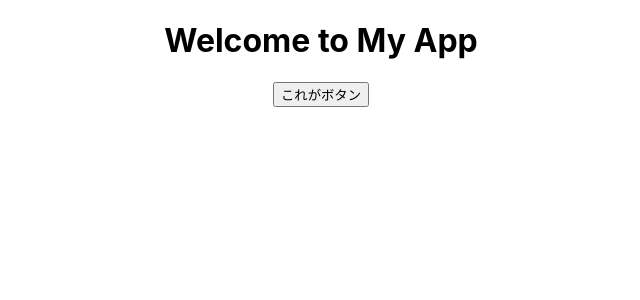
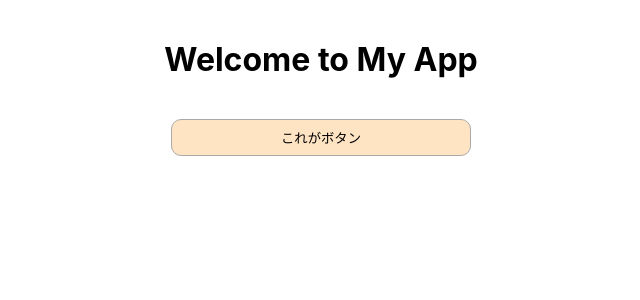
Before and after one commit to creamsoda09130/ReactPlayground, a React (Create React App) app in the folder react-playground/: page / in a window 1280 px wide. Shown: the top 300 px of the page, without its empty margins (319-959 px from the left). Built offline with nearby package versions, Linux system fonts and the light colour scheme.

Commit message:
スタイルを追加

```diff
--- /dev/null
+++ b/react-playground/src/App copy.css
@@ -0,0 +1,38 @@
+.App {
+  text-align: center;
+}
+
+.App-logo {
+  height: 40vmin;
+  pointer-events: none;
+}
+
+@media (prefers-reduced-motion: no-preference) {
+  .App-logo {
+    animation: App-logo-spin infinite 20s linear;
+  }
+}
+
+.App-header {
+  background-color: #282c34;
+  min-height: 100vh;
+  display: flex;
+  flex-direction: column;
+  align-items: center;
+  justify-content: center;
+  font-size: calc(10px + 2vmin);
+  color: white;
+}
+
+.App-link {
+  color: #61dafb;
+}
+
+@keyframes App-logo-spin {
+  from {
+    transform: rotate(0deg);
+  }
+  to {
+    transform: rotate(360deg);
+  }
+}
--- a/react-playground/src/App.css
+++ b/react-playground/src/App.css
@@ -1,38 +1,24 @@
 .App {
+  max-width: 1024px;
+  margin: 0 auto;
+  padding: 40px 0;
   text-align: center;
 }
 
-.App-logo {
-  height: 40vmin;
-  pointer-events: none;
+.button {
+  width: 100%;
+  max-width: 300px;
+  padding: 8px 24px;
+  border: 1px solid #aaa;
+  border-radius: 10px;
+  background-color: bisque;
+  cursor: pointer;
 }
 
-@media (prefers-reduced-motion: no-preference) {
-  .App-logo {
-    animation: App-logo-spin infinite 20s linear;
-  }
+.title {
+  margin: 0;
 }
 
-.App-header {
-  background-color: #282c34;
-  min-height: 100vh;
-  display: flex;
-  flex-direction: column;
-  align-items: center;
-  justify-content: center;
-  font-size: calc(10px + 2vmin);
-  color: white;
+.contents {
+  margin-top: 40px;
 }
-
-.App-link {
-  color: #61dafb;
-}
-
-@keyframes App-logo-spin {
-  from {
-    transform: rotate(0deg);
-  }
-  to {
-    transform: rotate(360deg);
-  }
-}
--- a/react-playground/src/App.js
+++ b/react-playground/src/App.js
@@ -2,7 +2,7 @@ import './App.css';
 
 function MyButton() {
   return (
-    <button>
+    <button className="button">
       これがボタン
     </button>
   );
@@ -11,8 +11,9 @@ function MyButton() {
 function App() {
   return (
     <div className="App">
-      <div>
-        <h1>Welcome to My App</h1>
+      <h1 className="title">Welcome to My App</h1>
+      {/* TASK: ここにclassNameを付与することはできない、同じコンポーネントで違うクラスを付けたい時の書き方調査 */}
+      <div className="contents">
         <MyButton></MyButton>
       </div>
     </div>
```
